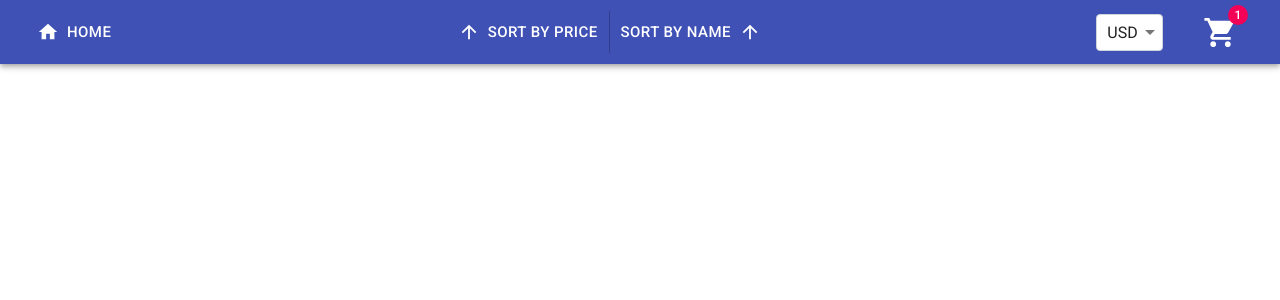
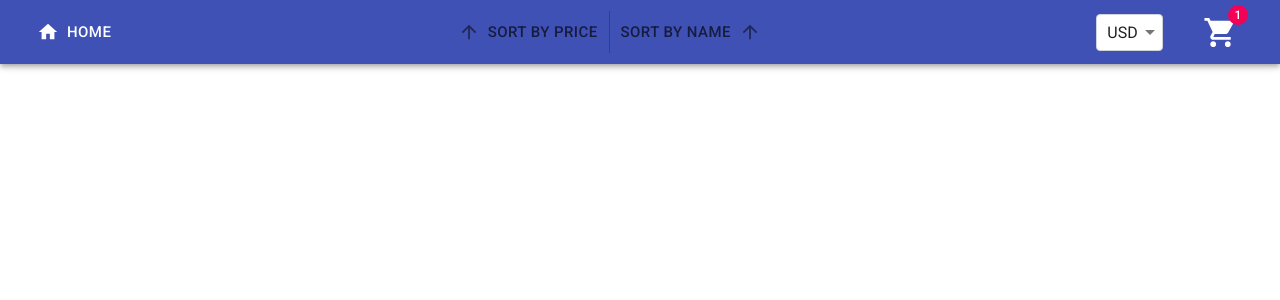
Before and after one commit to dm-martynov/ecom-app-mui, a React (Create React App) app: page / in a window 1280 px wide. Shown: the top 300 px of the page. Built offline with nearby package versions, Linux system fonts and the light colour scheme.

Commit message:
finally configured sorting styles

```diff
--- a/src/components/Header/DesktopSorting.jsx
+++ b/src/components/Header/DesktopSorting.jsx
@@ -1,6 +1,12 @@
 import { Button, ButtonGroup, makeStyles } from '@material-ui/core'
 import React from 'react'
 import ArrowUpwardIcon from '@material-ui/icons/ArrowUpward'
+import { useDispatch, useSelector } from 'react-redux'
+import {
+  sortName,
+  sortPrice,
+} from '../../redux/sortingAndCurrency/sortingAndCurrency.actions'
+import clsx from 'clsx'
 
 const useStyles = makeStyles((theme) => ({
   root: {
@@ -11,16 +17,98 @@ const useStyles = makeStyles((theme) => ({
       margin: theme.spacing(1),
     },
   },
+  listItemInitial: { color: 'rgba(0, 0, 0, 0.42)' },
+  listItemClicked: { backgroundColor: 'rgba(0, 0, 0, 0.08)' },
+  arrowDisabled: {
+    color: 'rgba(0, 0, 0, 0.5)',
+  },
+  iconInitial: {
+    transition: '0.7s',
+  },
+  buttonDisabled: {
+    color: 'rgba(0, 0, 0, 0.65)',
+  },
+  buttonEnabled: {
+    backgroundColor: 'rgba(0, 0, 0, 0.15)',
+  },
+  iconRotate: { transform: 'rotate(180deg)' },
 }))
 
 const DesktopSorting = () => {
   const classes = useStyles()
+  const dispatch = useDispatch()
+  const priceSortState = useSelector(
+    (state) => state.sortingAndCurrency.sorting.price
+  )
+  const nameSortState = useSelector(
+    (state) => state.sortingAndCurrency.sorting.name
+  )
+
+  const handlePriceClick = () => {
+    if (priceSortState === null) {
+      dispatch(sortPrice('Asc'))
+    } else if (priceSortState === 'Asc') {
+      dispatch(sortPrice('Desc'))
+    } else if (priceSortState === 'Desc') {
+      dispatch(sortPrice(null))
+    }
+  }
+
+  const handleNameClick = () => {
+    if (nameSortState === null) {
+      dispatch(sortName('Asc'))
+    } else if (nameSortState === 'Asc') {
+      dispatch(sortName('Desc'))
+    } else if (nameSortState === 'Desc') {
+      dispatch(sortName(null))
+    }
+  }
 
   return (
     <div className={classes.root}>
       <ButtonGroup variant='text' color='inherit' size='large'>
-        <Button startIcon={<ArrowUpwardIcon />}>Sort by Price</Button>
-        <Button endIcon={<ArrowUpwardIcon />}>Sort by Name</Button>
+        <Button
+          className={
+            priceSortState === null
+              ? classes.buttonDisabled
+              : classes.buttonEnabled
+          }
+          onClick={handlePriceClick}
+          startIcon={
+            <ArrowUpwardIcon
+              classes={{
+                colorDisabled: classes.arrowDisabled,
+              }}
+              color={priceSortState === null ? 'disabled' : 'inherit'}
+              className={clsx(classes.iconInitial, {
+                [classes.iconRotate]: priceSortState === 'Desc',
+              })}
+            />
+          }
+        >
+          Sort by Price
+        </Button>
+        <Button
+          className={
+            nameSortState === null
+              ? classes.buttonDisabled
+              : classes.buttonEnabled
+          }
+          onClick={handleNameClick}
+          endIcon={
+            <ArrowUpwardIcon
+              classes={{
+                colorDisabled: classes.arrowDisabled,
+              }}
+              color={nameSortState === null ? 'disabled' : 'inherit'}
+              className={clsx(classes.iconInitial, {
+                [classes.iconRotate]: nameSortState === 'Desc',
+              })}
+            />
+          }
+        >
+          Sort by Name
+        </Button>
       </ButtonGroup>
     </div>
   )
```
Also changed, not shown: 1 other file (tests, documents, lock files or other folders).
